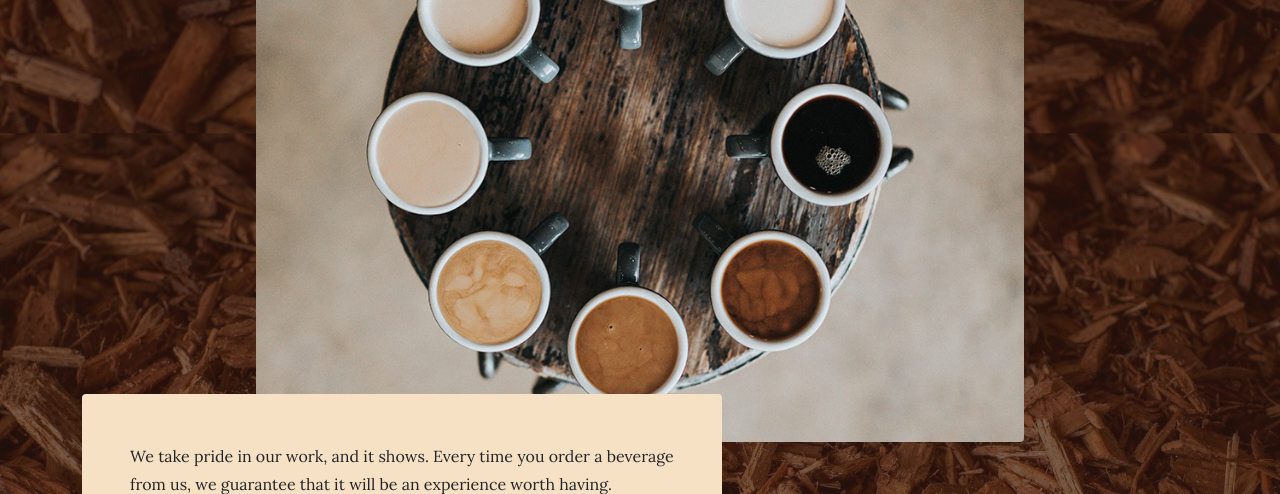
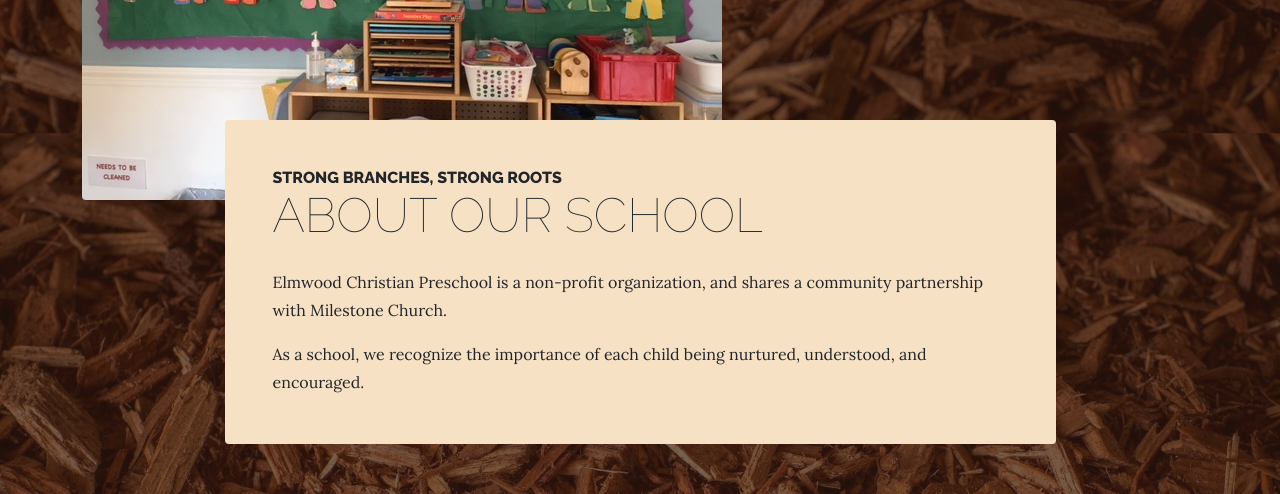
Before and after one commit to 5u54n/Elmwood, a plain HTML site: page forms.html in a window 1280 px wide. Shown: the part 720-1214 px from the top of the page. Drawn offline with nearby package versions, Linux system fonts and the light colour scheme.

Commit message:
Update forms.html

```diff
--- a/forms.html
+++ b/forms.html
@@ -42,6 +42,7 @@
         </div>
     </div>
 </nav>
+<!--
         <section class="page-section">
             <div class="container">
                 <div class="product-item">
@@ -96,6 +97,27 @@
                 </div>
             </div>
         </section>
+        -->
+        <section class="page-section about-heading">
+            <div class="container">
+                <img position="absolute" class="img-fluid rounded about-heading-img mb-3 mb-lg-0" src="assets/OCimg/IMG_7122.JPG" alt="123" />
+                <div class="about-heading-content">
+                    <div class="row">
+                        <div class="col-xl-9 col-lg-10 mx-auto">
+                            <div class="bg-faded rounded p-5">
+                                <h2 class="section-heading mb-4">
+                                    <span class="section-heading-upper">Strong Branches, Strong Roots</span>
+                                    <span class="section-heading-lower">About Our School</span>
+                                </h2>
+                                <p>Elmwood Christian Preschool is a non-profit organization, and shares a community partnership with Milestone Church.</p>
+                                <p class="mb-0">
+                                    As a school, we recognize the importance of each child being nurtured, understood, and encouraged.</p>
+                            </div>
+                        </div>
+                    </div>
+                </div>
+            </div>
+        </section>
         <footer class="footer text-faded text-center py-5">
             <div class="container"><p class="m-0 small">Copyright &copy; Your Website 2021</p></div>
         </footer>
```
